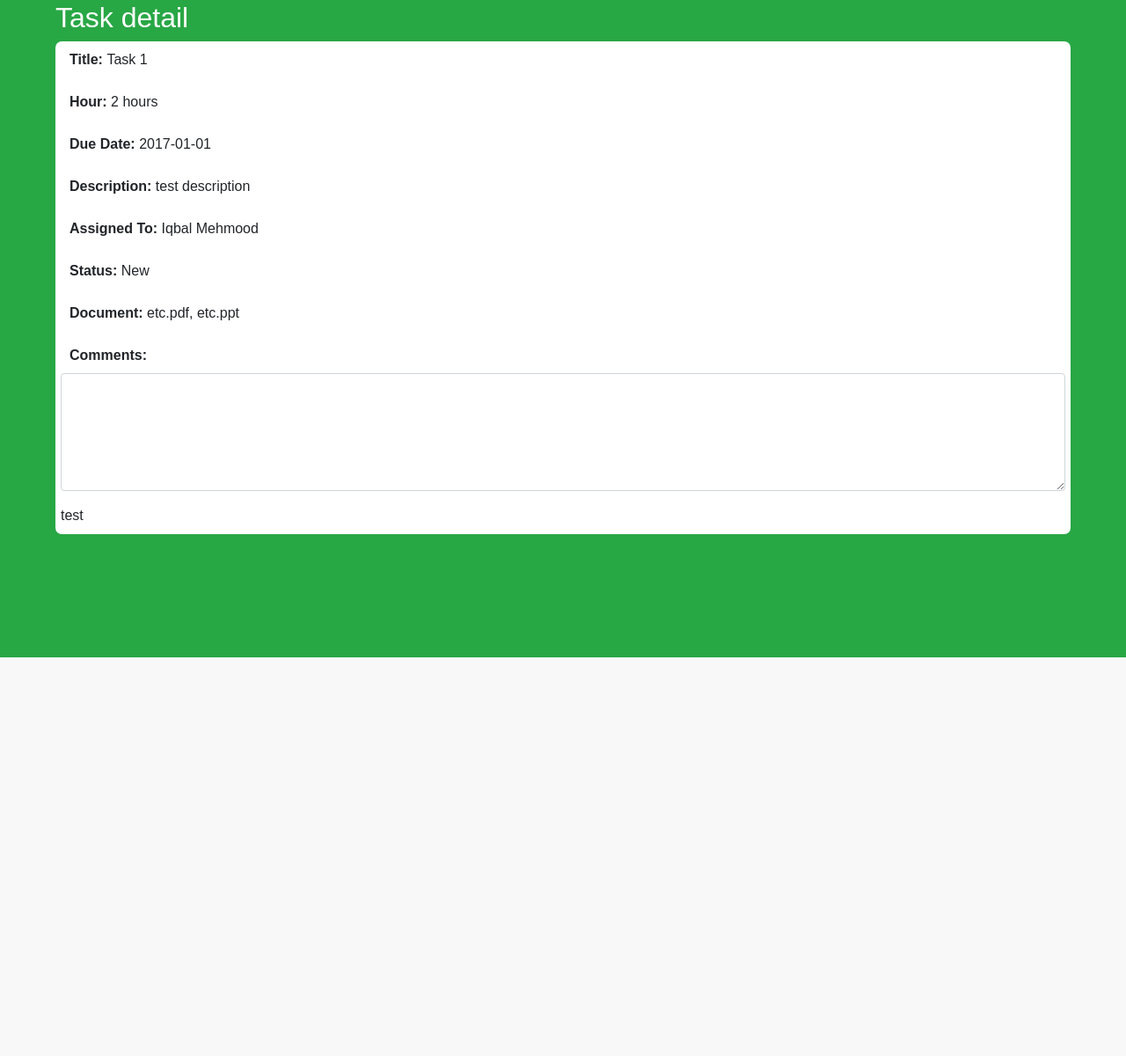
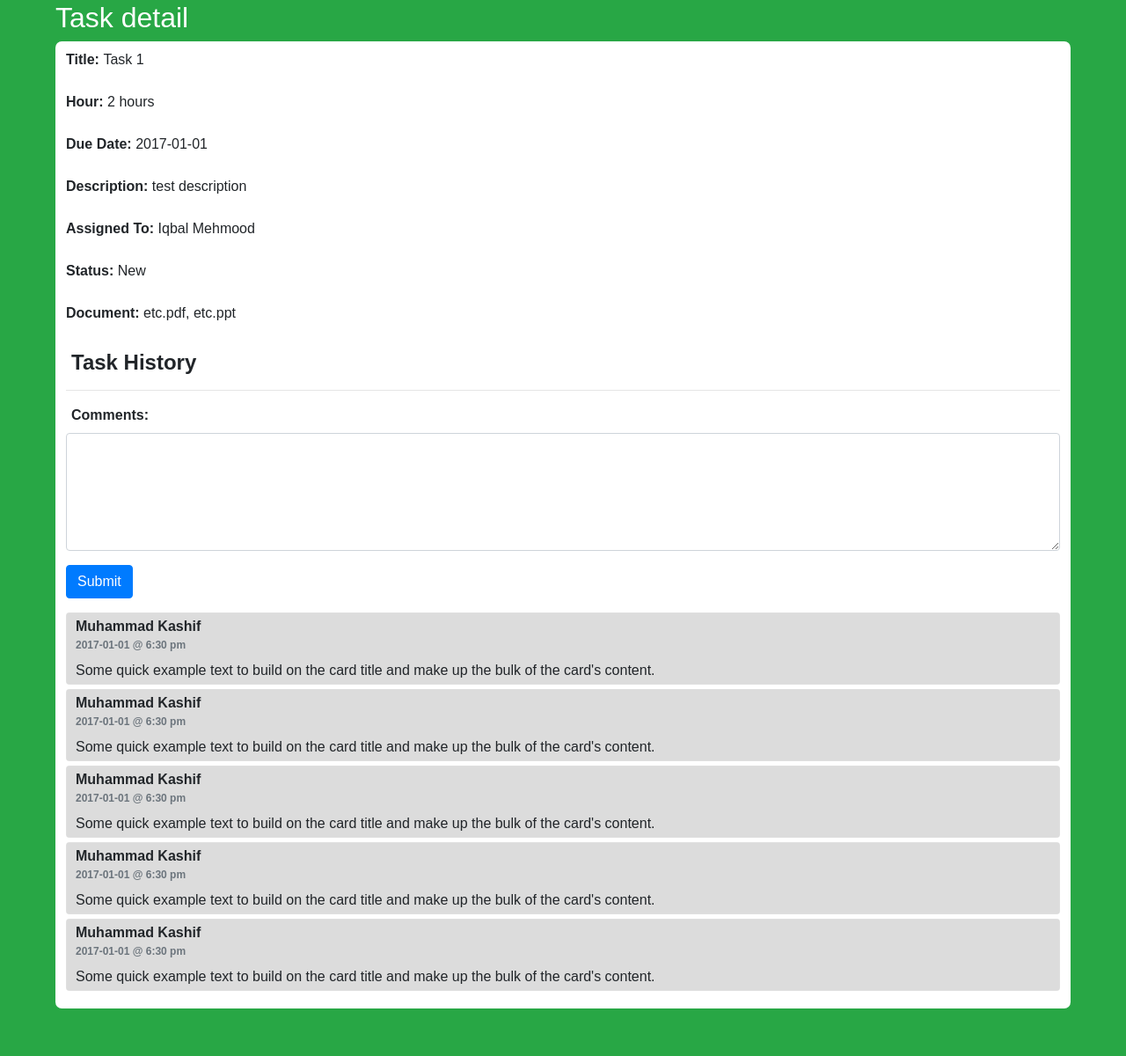
Before and after one commit to mkashifaslam/frontend-dev, a web app: file task-detail.html in a window 1280 px wide. Shown: the part 53-1253 px from the top of the page at 88% size. Before the commit the page ends 800 px from the top, so only its background shows below. Run offline with its HTML, style and script files only (its server is not run), Linux system fonts and the light colour scheme; some libraries are stand-ins or nearby versions.

Commit message:
added the comments details on task detai page

```diff
--- a/css/style.css
+++ b/css/style.css
@@ -77,16 +77,29 @@ body { font-family: Arial; padding: 3rem;}
 	padding: 9px 6px;
 }
 
-.content-container .add-form .detail {
-
+.content-container .add-form form {
+	margin-bottom: 10px;
+}
+.content-container .add-form .heading {
+	font-weight: bold;
+	padding-left: 6px;
 }
 
-.content-container .add-form .heading {
-	font-weight: bold;
-	padding-left: 10px;
-}
 .content-container .add-form .form-control-file {
 	margin-bottom: 5px;
+}
+
+.content-container .add-form .comments {
+	padding: 6px;
+}
+
+.content-container .add-form .comments .author {
+	font-size: 16px;
+    font-weight: bold;
+}
+.content-container .add-form .comments .datetime {
+    font-size: 12px;
+    font-weight: bold;
 }
 
 .documents .icon-1 {
--- a/task-detail.html
+++ b/task-detail.html
@@ -58,12 +58,55 @@
 		        <label class="heading">Document: </label>
 		        <label class="detail">etc.pdf, etc.ppt</label>
 		    </div>
+		</form>
+		<!-- comments threat here -->
+		<div class="comments">
+			<h4 class="heading">Task History</h4>
+			<hr>
   			<div class="form-group">
 		   		<label class="heading">Comments: </label>
 				<textarea class="form-control" id="comments" name="comments" rows="5"></textarea>
 			</div>
-		</form>
-		<div>test</div>
+			<div class="form-group">
+		   		<button type="button" class="btn btn-primary">Submit</button>
+		    </div>
+		    <div class="clearfix"></div>
+			<div class="card">
+			  <div class="card-block">
+			    <div class="author">Muhammad Kashif</div>
+			    <div class="mb-2 text-muted datetime">2017-01-01 @ 6:30 pm</div>
+			    <p class="card-text">Some quick example text to build on the card title and make up the bulk of the card's content.</p>
+			  </div>
+			</div>
+			<div class="card">
+			  <div class="card-block">
+			    <div class="author">Muhammad Kashif</div>
+			    <div class="mb-2 text-muted datetime">2017-01-01 @ 6:30 pm</div>
+			    <p class="card-text">Some quick example text to build on the card title and make up the bulk of the card's content.</p>
+			  </div>
+			</div>
+			<div class="card">
+			  <div class="card-block">
+			    <div class="author">Muhammad Kashif</div>
+			    <div class="mb-2 text-muted datetime">2017-01-01 @ 6:30 pm</div>
+			    <p class="card-text">Some quick example text to build on the card title and make up the bulk of the card's content.</p>
+			  </div>
+			</div>
+			<div class="card">
+			  <div class="card-block">
+			    <div class="author">Muhammad Kashif</div>
+			    <div class="mb-2 text-muted datetime">2017-01-01 @ 6:30 pm</div>
+			    <p class="card-text">Some quick example text to build on the card title and make up the bulk of the card's content.</p>
+			  </div>
+			</div>
+			<div class="card">
+			  <div class="card-block">
+			    <div class="author">Muhammad Kashif</div>
+			    <div class="mb-2 text-muted datetime">2017-01-01 @ 6:30 pm</div>
+			    <p class="card-text">Some quick example text to build on the card title and make up the bulk of the card's content.</p>
+			  </div>
+			</div>
+		</div>
 		</div>
 	  	</div>
   	</div>
```
